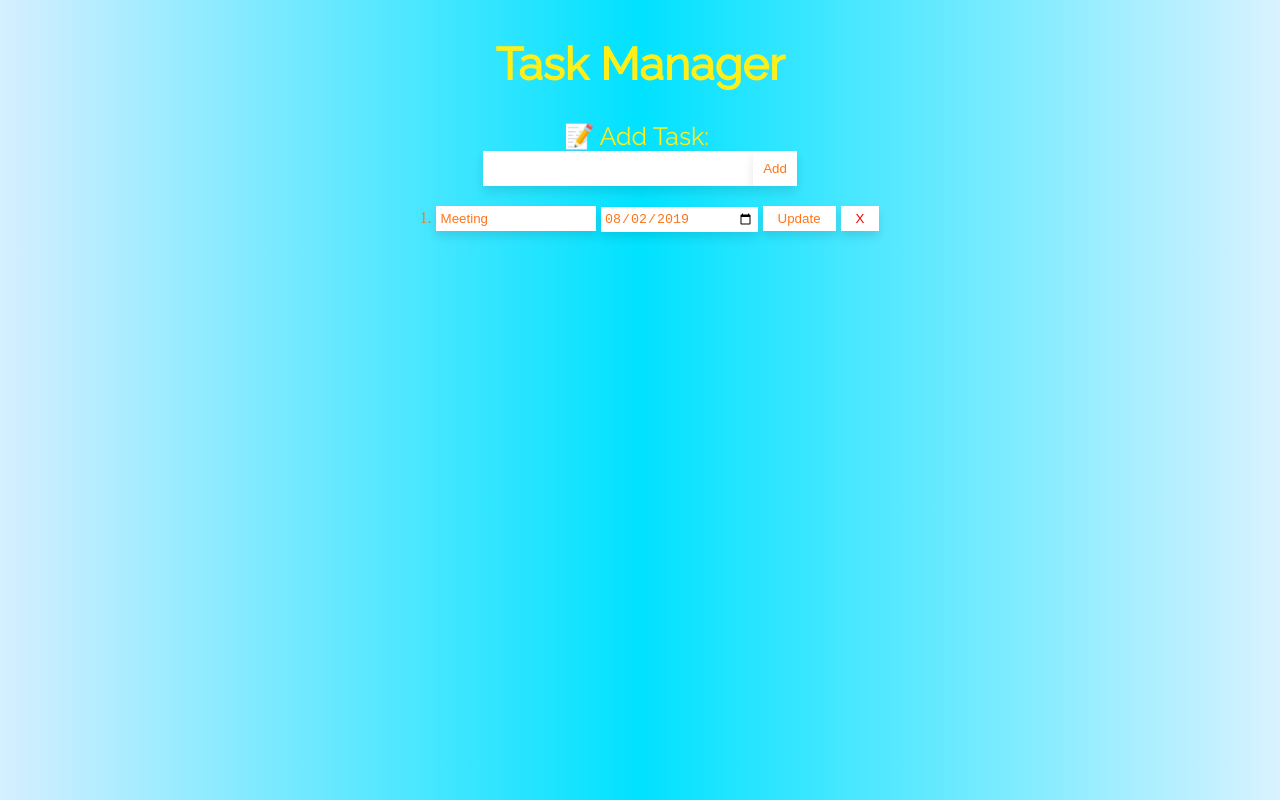
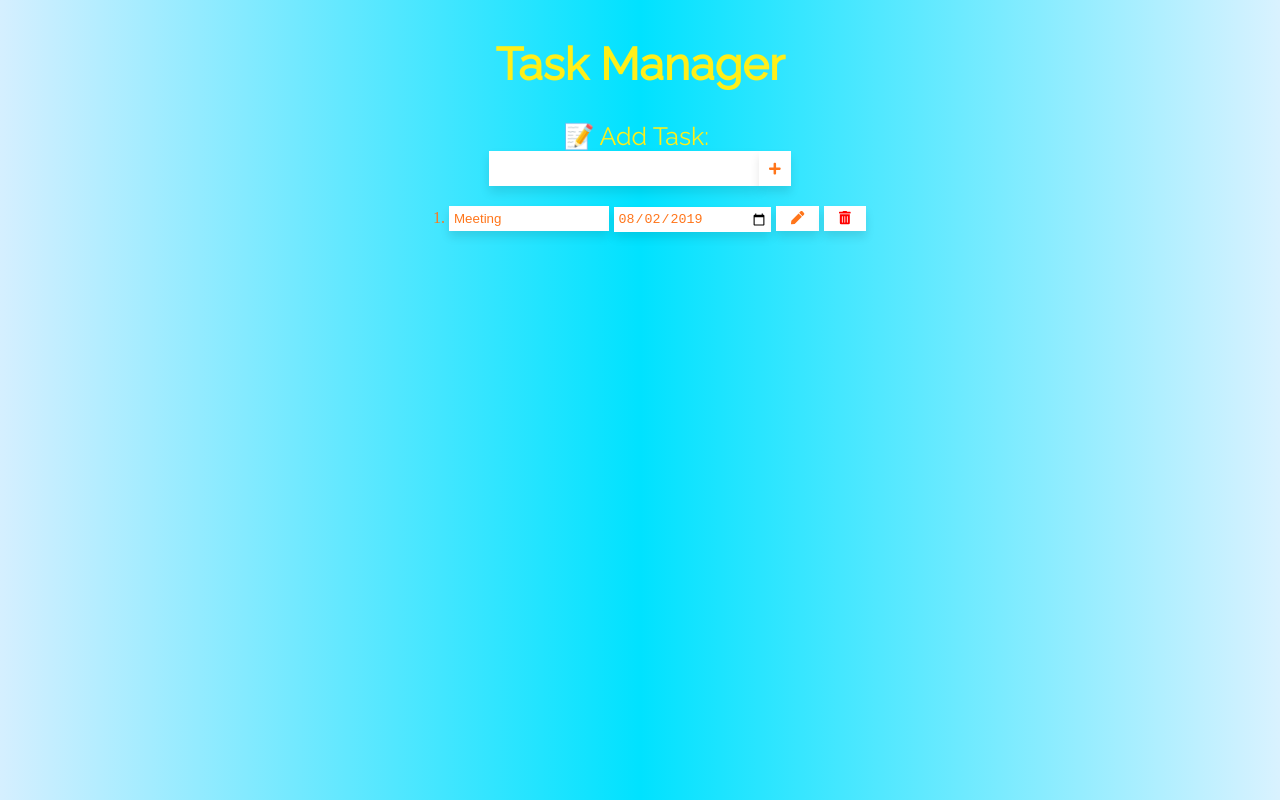
Before and after one commit to manjeetaR/Task-Manager, a React (Create React App) app: page / in a window 1280 px wide. Built offline with nearby package versions, Linux system fonts and the light colour scheme; the HTML template or start-up script is replaced by a standard one.

Commit message:
Install React Font Awesome and add icons

```diff
--- a/package.json
+++ b/package.json
@@ -3,6 +3,9 @@
   "version": "0.1.0",
   "private": true,
   "dependencies": {
+    "@fortawesome/fontawesome-svg-core": "^1.2.25",
+    "@fortawesome/free-solid-svg-icons": "^5.11.2",
+    "@fortawesome/react-fontawesome": "^0.1.5",
     "jexia-sdk-js": "^4.2.0",
     "react": "^16.10.0",
     "react-dom": "^16.10.0",
--- a/src/Alert.js
+++ b/src/Alert.js
@@ -1,17 +1,19 @@
 import React from 'react';
+import { FontAwesomeIcon } from '@fortawesome/react-fontawesome';
+import { faCheck, faTimes } from '@fortawesome/free-solid-svg-icons';
 
 class Alert extends React.Component {
   getText = () => {
     let text;
     switch(this.props.type) {
       case 'update':
-        text = this.props.success ? 'Updated task list successfully.' : 'An error ocurred while updating task list.';
+        text = this.props.success ? <span><FontAwesomeIcon icon={ faCheck} /> Updated task list successfully.</span> : <span>An error ocurred while updating task list.</span>;
         break;
       case 'add':
-        text = this.props.success ? 'Added item to task list successfully.' : 'An error ocurred while adding item to task list.';
+        text = this.props.success ? <span><FontAwesomeIcon icon={ faCheck } /> Added item to task list successfully.</span> : <span>An error ocurred while adding item to task list.</span>;
         break;
       case 'delete':
-        text = this.props.success ? 'Deleted item form task list successfully.' : 'An error ocurred while deleting item from task list.';
+        text = this.props.success ? <span><FontAwesomeIcon icon={ faTimes } /> Deleted item form task list successfully.</span> : <span>An error ocurred while deleting item from task list.</span>;
         break;
       default: text = ''; break;
     }
--- a/src/App.js
+++ b/src/App.js
@@ -1,6 +1,9 @@
-import React, { Component, Fragment } from 'react'
+import React, { Component, Fragment } from 'react';
+import { FontAwesomeIcon } from '@fortawesome/react-fontawesome';
+import { faCalendarAlt, faPen, faTrashAlt, faPlus } from '@fortawesome/free-solid-svg-icons';
 import './styles.css';
 import Alert from './Alert';
+
 // import { initialize, dataModule } from './initialize'
 
 // initialize();
@@ -91,15 +94,15 @@ class App extends Component {
         <label className='labelStyle'><span className='notesEmoji' role="img" aria-label="notes">&#128221;</span>Add Task:  &nbsp;</label>
         <div>
           <input className='inputStyle' onChange={e => this.setState({ name: e.target.value })} />
-          <button className='buttonStyle' onClick={this.addTask}>Add</button>
+          <button className='buttonStyle' onClick={this.addTask}><FontAwesomeIcon icon={ faPlus }/> </button>
         </div>
         <ol>
           {list.map((item, i) =>
             <li key={i}><input className='listInput' onChange={e => this.setState({ list: list.map(value => value.id === item.id ? { ...value, name: e.target.value } : value) })} value={item.name} />
               {(item.deadline || deadline === item.id) ? <input className='listInputDeadline' value={item.deadline} onChange={e => this.setState({ list: list.map(value => value.id === item.id ? { ...value, deadline: e.target.value } : value) })} type="date" defaultValue={item.deadline} /> :
-                <button className='itemButton' onClick={() => this.setState({ deadline: item.id })}>Add Deadline</button>}
-              <button className='itemButton' onClick={() => this.update(item.id)}>Update</button>
-              <button className='itemButton' style={{ color: 'red' }} onClick={() => this.deleteTask(item.id)}>X</button></li>
+                <button className='itemButton' onClick={() => this.setState({ deadline: item.id })}><FontAwesomeIcon icon={ faCalendarAlt }/> Add Deadline</button>}
+              <button className='itemButton' onClick={() => this.update(item.id)}><FontAwesomeIcon icon={faPen} /></button>
+              <button className='itemButton' style={{ color: 'red' }} onClick={() => this.deleteTask(item.id)}><FontAwesomeIcon icon={ faTrashAlt }/></button></li>
           )}
         </ol>
         {this.state.alert.shown && <Alert type={this.state.alert.type} success={this.state.alert.success} />}
```
